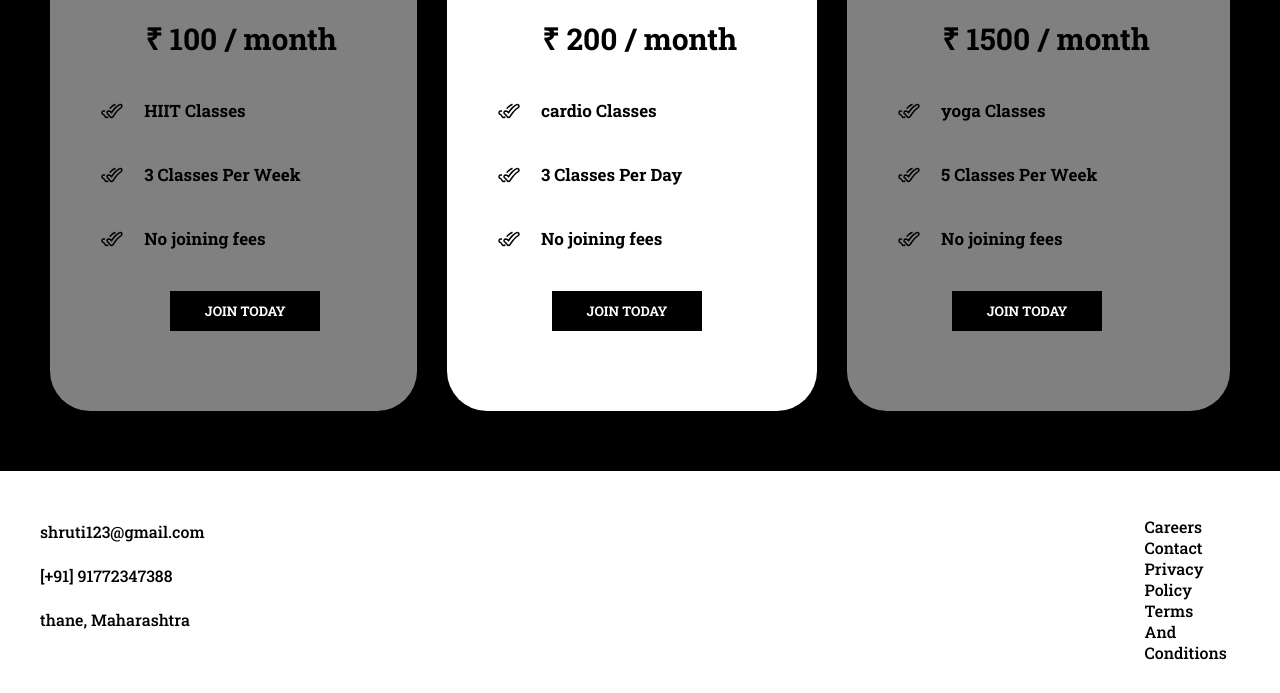
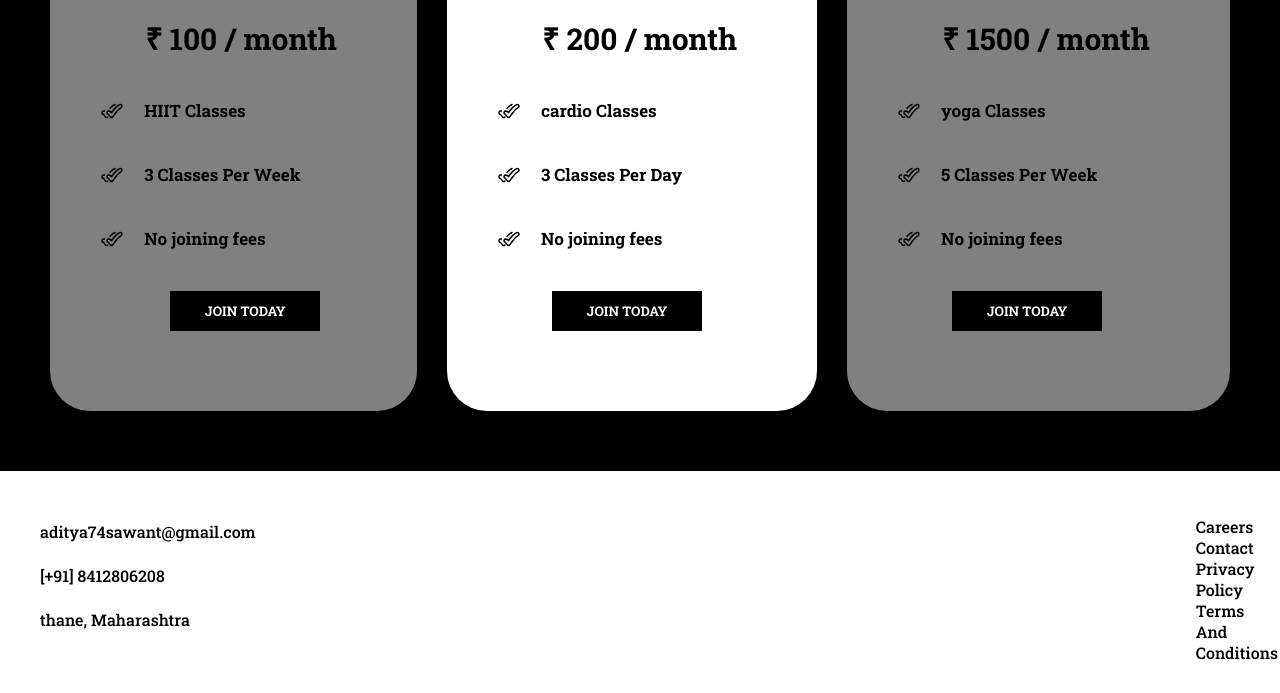
Before and after one commit to Adityascodes/PRODIGY_WD_01, a plain HTML site: page index.html in a window 1280 px wide. Shown: the part 1995-2688 px from the top of the page. Drawn offline with nearby package versions, Linux system fonts and the light colour scheme.

Commit message:
Update index.html

```diff
--- a/index.html
+++ b/index.html
@@ -194,8 +194,8 @@
   </div>
   <div class="last">
     <div class="last-item">
-      <div class="info">shruti123@gmail.com</div>
-      <div class="info">[+91] 91772347388</div>
+      <div class="info">aditya74sawant@gmail.com</div>
+      <div class="info">[+91] 8412806208</div>
       <div class="info">thane, Maharashtra</div>
     </div>
     <div class="last-item2">
```
